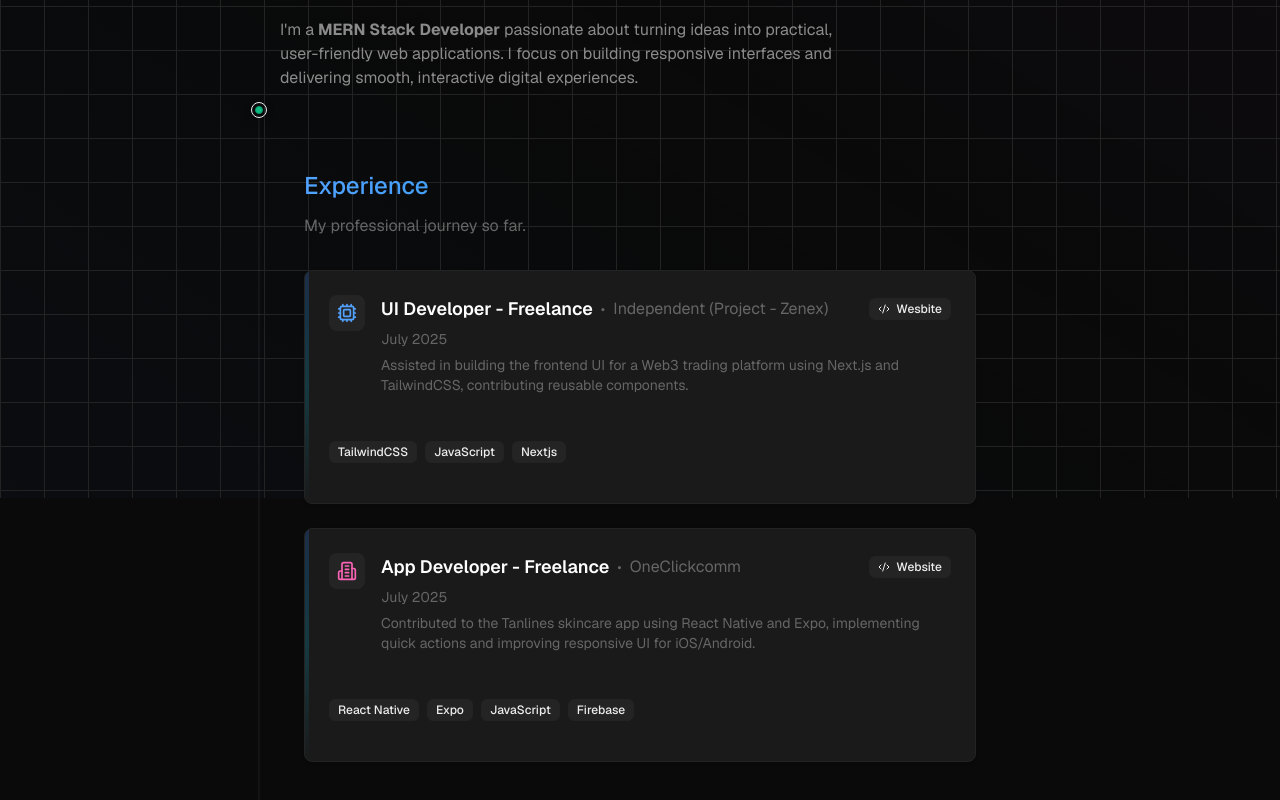
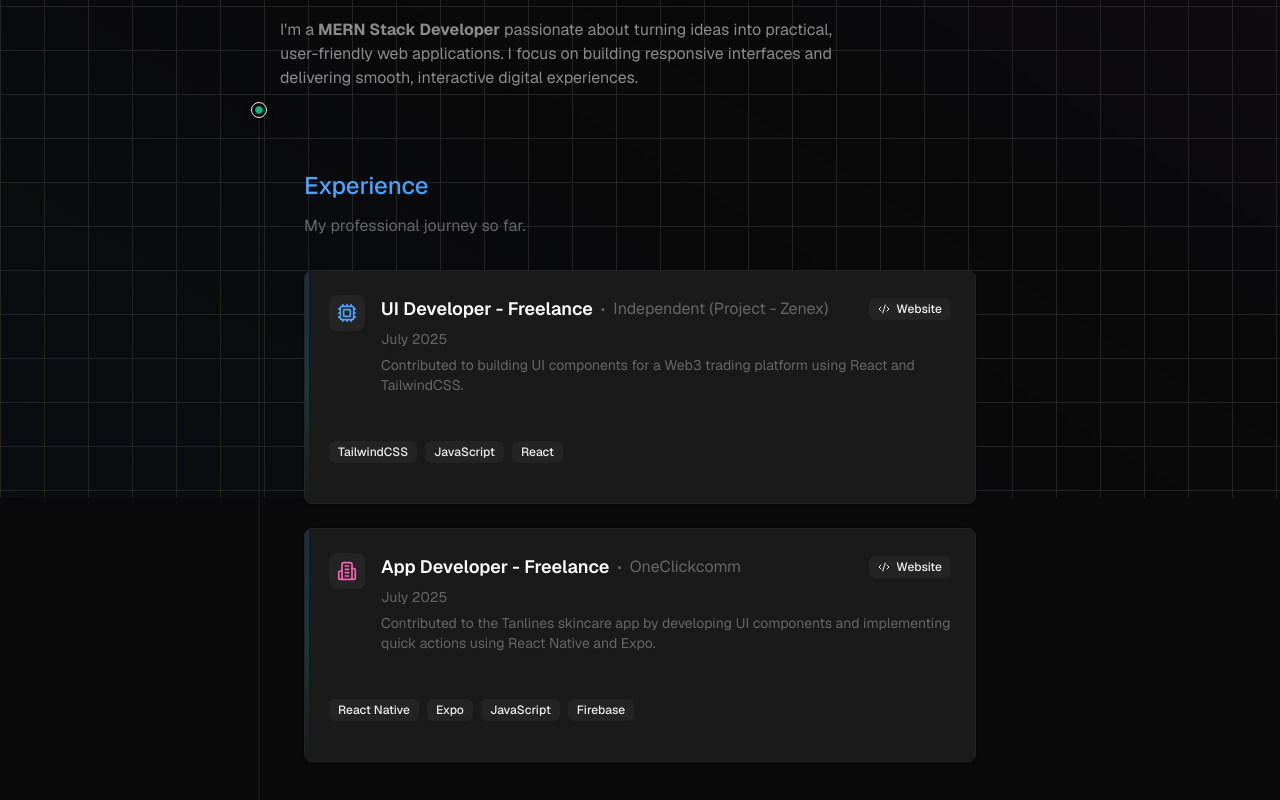
Before and after one commit to ht1423/Portfolio, a Next.js app: page / in a window 1280 px wide. Shown: the part 302-1102 px from the top of the page. Built offline with nearby package versions, Linux system fonts and the light colour scheme.

Commit message:
code new

```diff
--- a/app/components/sections/Experience.tsx
+++ b/app/components/sections/Experience.tsx
@@ -33,39 +33,34 @@ export default function Experience() {
     company: "Independent (Project - Zenex)",
     role: "UI Developer - Freelance",
     period: "July 2025",
-      description: "Assisted in building the frontend UI for a Web3 trading platform using Next.js and TailwindCSS, contributing reusable components.",
-      tech: ["TailwindCSS", "JavaScript", "Nextjs"],
-      achievements: [
-        "Implemented responsive layouts for seamless cross-device use.",
-      ],
+    description: "Contributed to building UI components for a Web3 trading platform using React and TailwindCSS.",
+    tech: ["TailwindCSS", "JavaScript", "React"],
+    achievements: [],
     icon: <Cpu className="w-5 h-5 text-blue-400" />,
     links: [{
       type: 'website',
       url: ' ',
       icon: <Code2 className="w-3 h-3" />,
-        label: 'Wesbite'
-      },]
+      label: 'Website'
+    }]
   },
   {
     company: "OneClickcomm",
     role: "App Developer - Freelance",
     period: "July 2025",
-      description: "Contributed to the Tanlines skincare app using React Native and Expo, implementing quick actions and improving responsive UI for iOS/Android.",
+    description: "Contributed to the Tanlines skincare app by developing UI components and implementing quick actions using React Native and Expo.",
     tech: ["React Native", "Expo", "JavaScript", "Firebase"],
-      achievements: [
-        "Enhanced app usability and responsiveness across iOS and Android devices"
-      ],
+    achievements: [],
     icon: <Building2 className="w-5 h-5 text-pink-400" />,
     links: [{
       type: 'website',
       url: 'https://www.oneclickcomm.com/',
       icon: <Code2 className="w-3 h-3" />,
       label: 'Website'
-      },]
+    }]
   },
+];
 
-
-  ];
 
   return (
     <>
```
Lines whose indentation alone changed are shown as unchanged.
